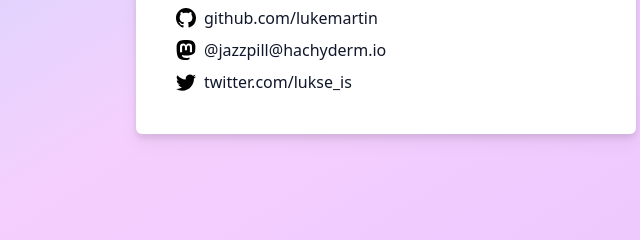
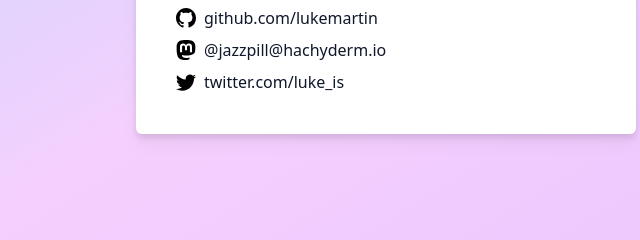
Before and after one commit to jazzpill/luke.dev, an Eleventy site: page content/index.html in a window 1280 px wide. Shown: the part 426-666 px from the top of the page, 254-894 px from the left. Built offline with nearby package versions, Linux system fonts and the light colour scheme; Eleventy itself is replaced by a stand-in of ours; files that its build step writes are made by us from their sources.

Commit message:
Update index.html

```diff
--- a/content/index.html
+++ b/content/index.html
@@ -40,7 +40,7 @@ title: Hi there | luke.dev
 					class="flex items-center gap-2 text-slate-900 hover:text-cyan-500 transition duration-[666ms]"
 				>
 					<img width="20" height="20" src="./images/twitter.svg" alt="Twitter icon" />
-					<span>twitter.com/lukse_is</span>
+					<span>twitter.com/luke_is</span>
 				</a>
 			</li>
 		</ul>
```
